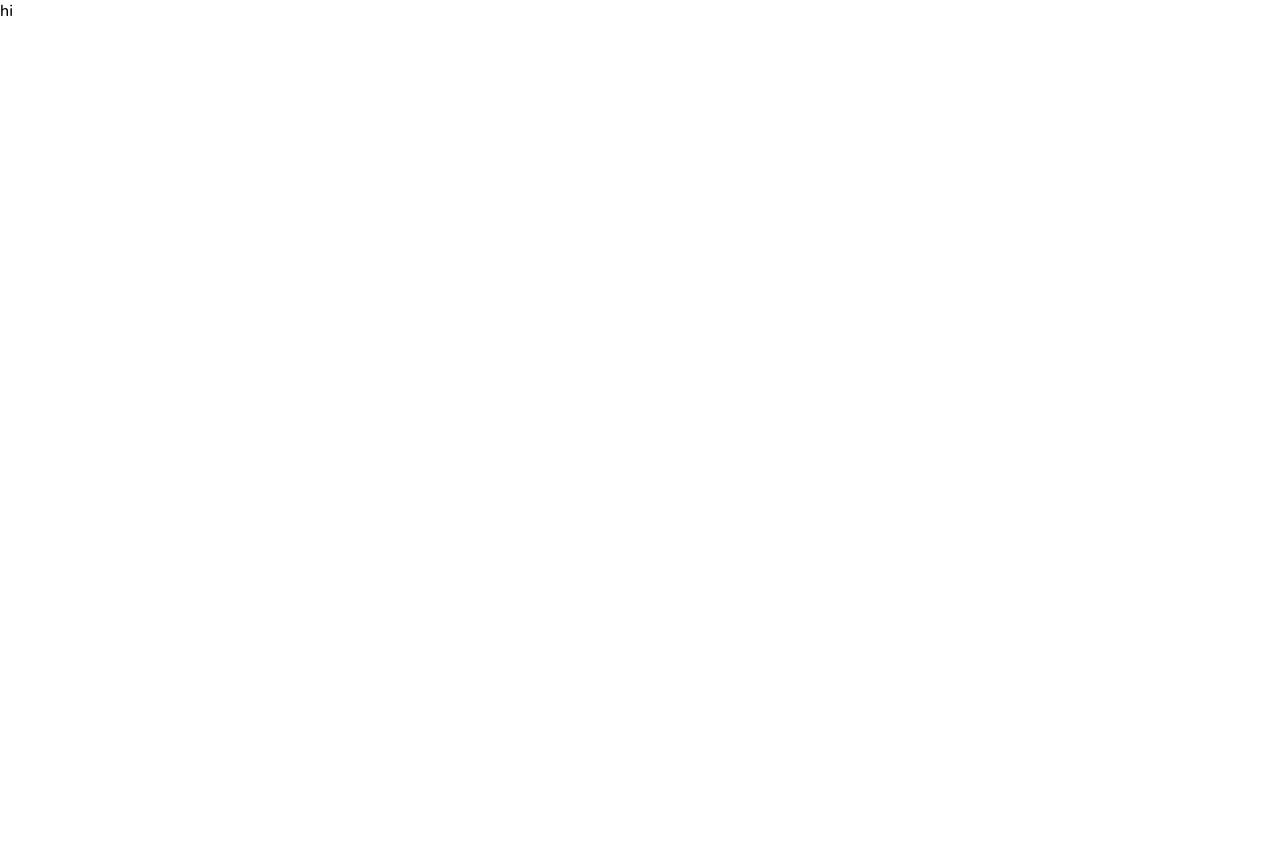
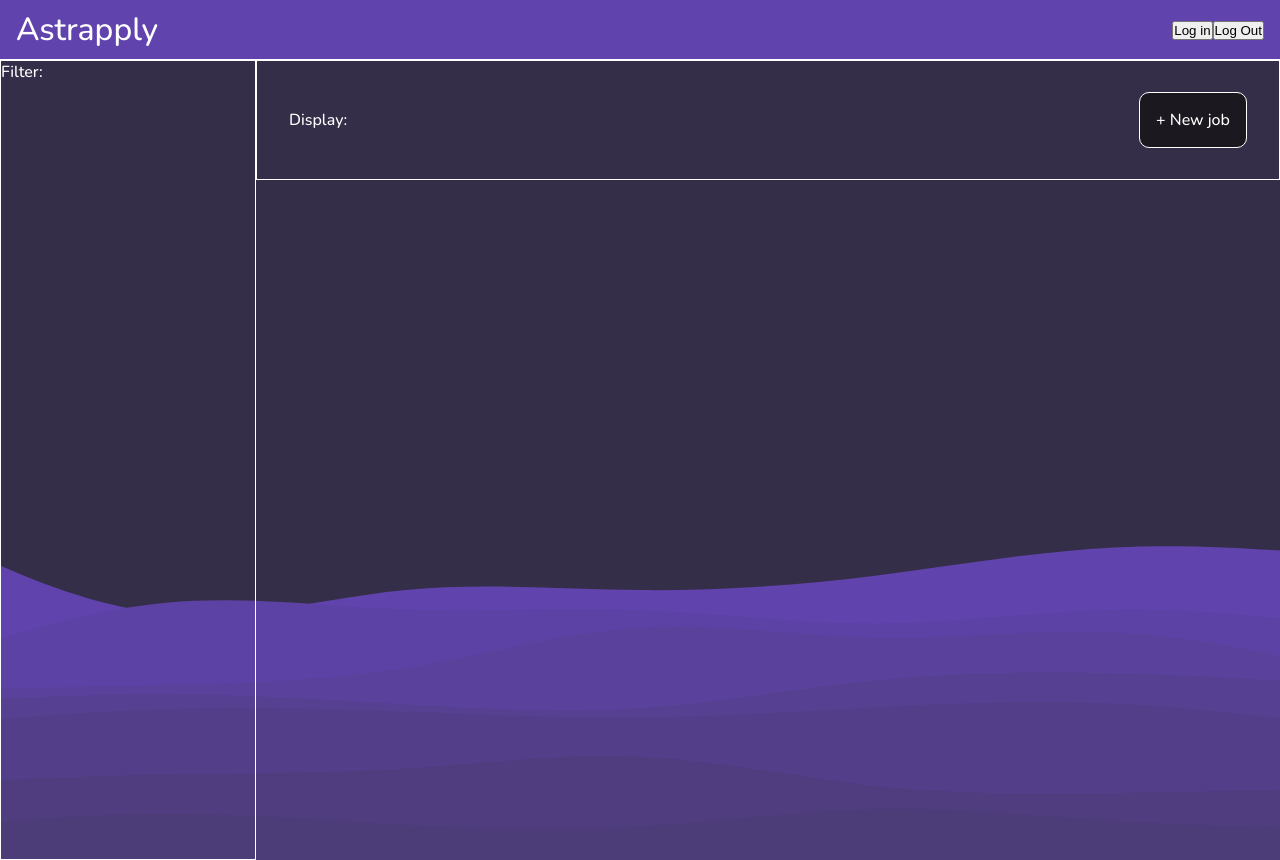
Before and after one commit to HeyItsBradley/Astrapply, a React (Vite) app in the folder Astrapply/: page /dash in a window 1280 px wide. Before the commit the page ends 800 px from the top, so only its background shows below. Built offline with nearby package versions, Linux system fonts and the light colour scheme.

Commit message:
started work on dash page

```diff
--- a/Astrapply/src/components/dashboard.tsx
+++ b/Astrapply/src/components/dashboard.tsx
@@ -1,4 +1,30 @@
+import wave from "../assets/wave.svg";
+import "../css/dash.css";
+
 function Dashboard() {
-  return <>hi</>;
+  return (
+    <div className="dashWrapper">
+      <div
+        className="dashContainer"
+        style={{ backgroundImage: `url(${wave})` }}
+      >
+        <div className="dashLeft">
+          <aside className="dashAside">
+            <p>Filter:</p>
+          </aside>
+        </div>
+        <div className="dashRight">
+          <div className="dashBar">
+            <div className="dashBarDisplayWrapper">
+              <p>Display:</p>
+              <div className="dashBarDisplayIcons"></div>
+            </div>
+            <span className="dashNewJob">+ New job</span>
+          </div>
+        </div>
+        <div className="dashJobWrapper"></div>
+      </div>
+    </div>
+  );
 }
 export default Dashboard;
--- a/Astrapply/src/components/navBar.tsx
+++ b/Astrapply/src/components/navBar.tsx
@@ -4,10 +4,6 @@ import "../css/navbar.css";
 function NavBar() {
   const { loginWithRedirect, logout, user, isAuthenticated, isLoading } =
     useAuth0();
-
-  if (isLoading) {
-    return <div>Loading ...</div>;
-  }
 
   console.log(isAuthenticated);
   console.log(user);
--- /dev/null
+++ b/Astrapply/src/css/dash.css
@@ -0,0 +1,46 @@
+.dashContainer {
+  height: 100vh;
+  width: 100%;
+  background-size: cover;
+  background-position: center;
+  color: white;
+  display: flex;
+}
+.dashLeft {
+  width: 20vw;
+  height: 100%;
+  border: 1px solid white;
+}
+.dashRight {
+  width: 80vw;
+  height: 15%;
+  border: 1px solid white;
+  display: flex;
+  align-items: center;
+  justify-content: space-between;
+}
+.dashBar {
+  color: white;
+  display: flex;
+  justify-content: space-between;
+  align-items: center;
+  width: 100%;
+  height: auto;
+  padding-left: 2rem;
+  padding-right: 2rem;
+}
+
+.dashNewJob {
+  border: 1px solid white;
+  background-color: var(--darkest);
+  padding: 1rem;
+  border-radius: 10px;
+  transition: border-radius 0.3s;
+}
+
+.dashNewJob:hover {
+  border-radius: 20px;
+  cursor: pointer;
+}
+.dashAside {
+}
--- a/Astrapply/src/pages/dash.tsx
+++ b/Astrapply/src/pages/dash.tsx
@@ -1,6 +1,12 @@
 import Dashboard from "../components/dashboard";
+import NavBar from "../components/navBar";
 
 function Dash() {
-  return <Dashboard></Dashboard>;
+  return (
+    <>
+      <NavBar></NavBar>
+      <Dashboard></Dashboard>
+    </>
+  );
 }
 export default Dash;
```
Also changed, not shown: Astrapply/src/assets/menuIcon.png (added).
